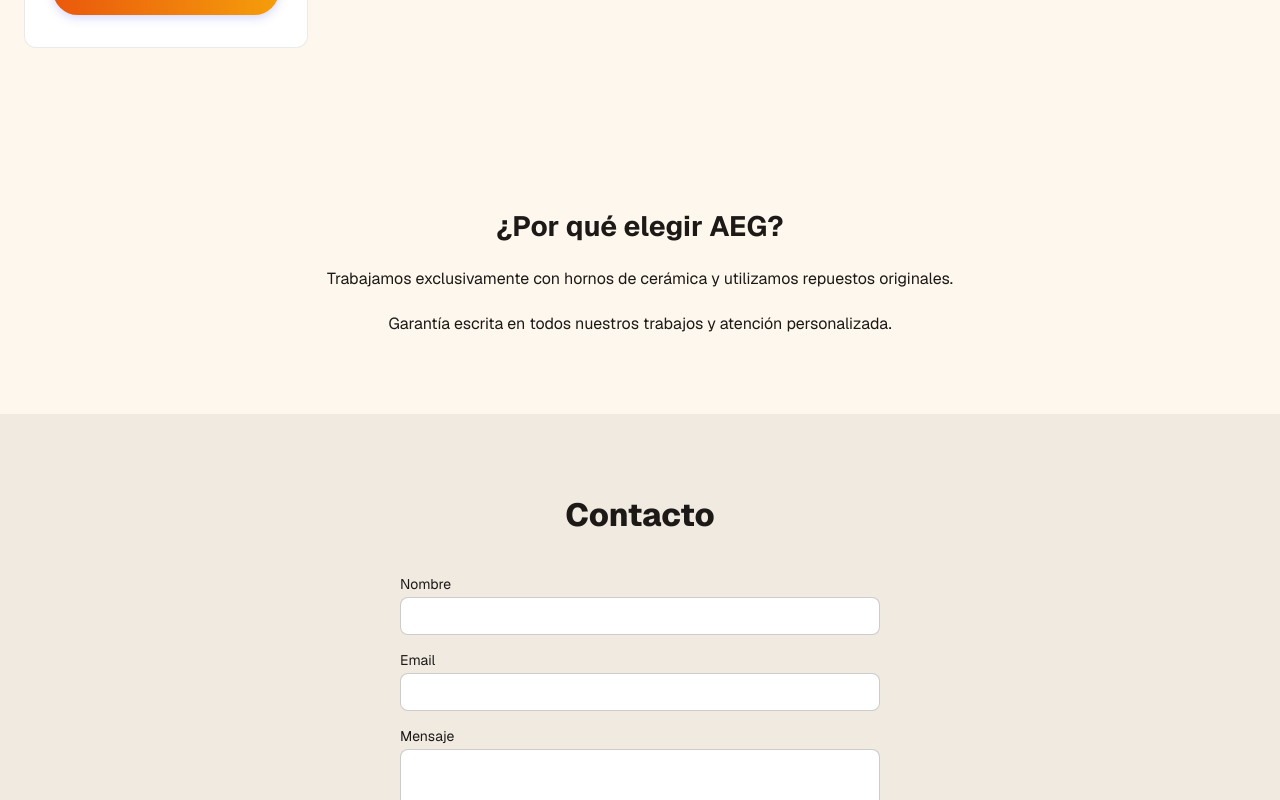
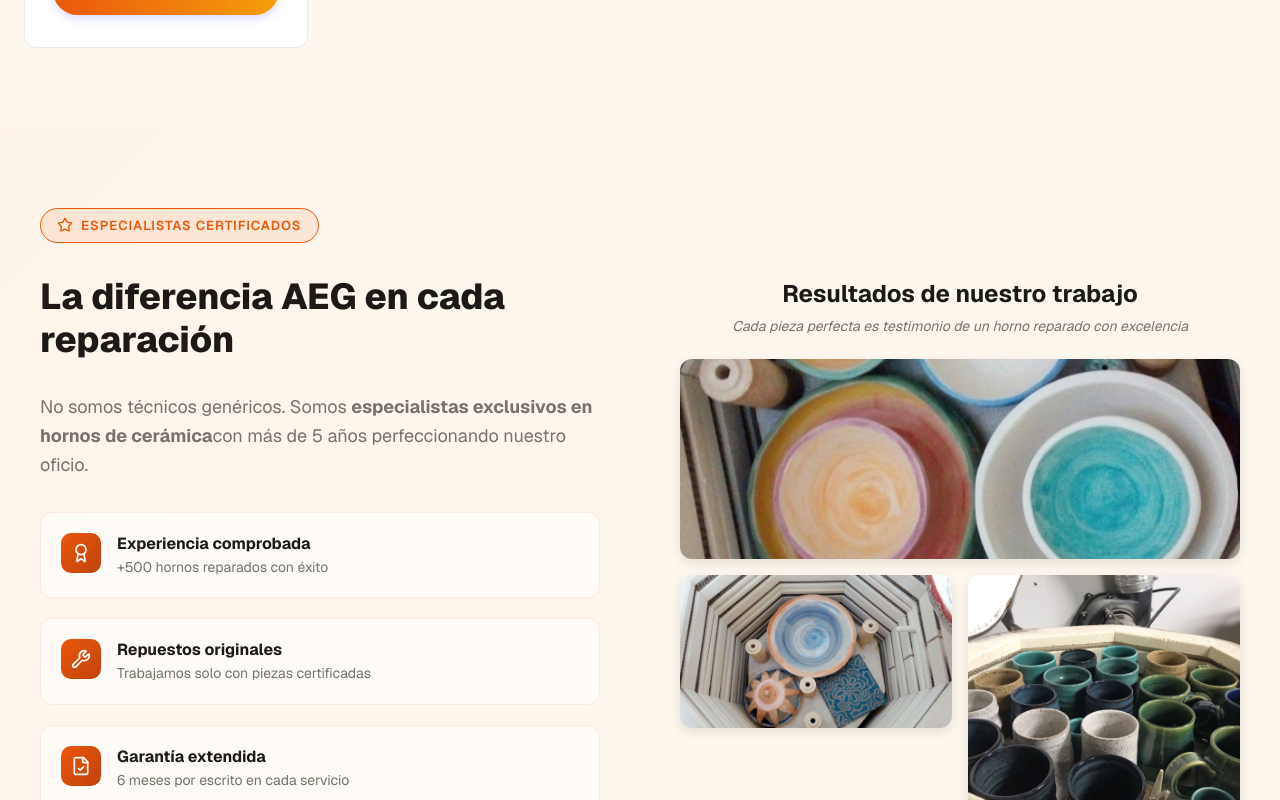
Before and after one commit to cero-vivo/AEG-hornos-service, a Next.js app: page / in a window 1280 px wide. Shown: the part 2000-2800 px from the top of the page. Built offline with nearby package versions, Linux system fonts and the light colour scheme.

Commit message:
redising de about

```diff
--- a/src/app/landing.module.css
+++ b/src/app/landing.module.css
@@ -412,6 +412,20 @@
     padding: 14px 20px;
     font-size: 14px;
   }
+
+  .aboutContent {
+    flex-direction: column;
+    gap: 40px;
+    text-align: center;
+  }
+
+  .galleryGrid {
+    grid-template-columns: 1fr;
+  }
+
+  .galleryGrid .galleryImage:first-child {
+    grid-column: 1;
+  }
 }
 
 /* services section update for spacing */
@@ -510,15 +524,157 @@
 /* about section tweaks */
 .about {
   padding: 80px 24px;
+  background: linear-gradient(135deg, rgba(234, 88, 12, 0.02) 0%, transparent 30%);
+}
+
+.aboutContent {
+  max-width: 1200px;
+  margin: 0 auto;
+  display: flex;
+  gap: 80px;
+  align-items: center;
+}
+
+.aboutText {
+  flex: 1;
   display: flex;
   flex-direction: column;
+  gap: 32px;
+}
+
+.aboutBadge {
+  display: inline-flex;
   align-items: center;
+  gap: 8px;
+  background: rgba(234, 88, 12, 0.1);
+  border: 1px solid var(--accent);
+  color: var(--accent);
+  padding: 8px 16px;
+  border-radius: 9999px;
+  font-size: 13px;
+  font-weight: 600;
+  text-transform: uppercase;
+  letter-spacing: 1px;
+  width: fit-content;
+}
+
+.aboutBadgeIcon {
+  color: var(--accent);
+}
+
+.about h2 {
+  font-size: 36px;
+  font-weight: 800;
+  line-height: 1.2;
+  color: var(--foreground);
+  margin: 0;
+}
+
+.aboutLead {
+  font-size: 18px;
+  line-height: 1.6;
+  color: #78716c;
+}
+
+.features {
+  display: flex;
+  flex-direction: column;
+  gap: 20px;
+}
+
+.feature {
+  display: flex;
+  align-items: flex-start;
+  gap: 16px;
+  padding: 20px;
+  background: rgba(255, 255, 255, 0.5);
+  border-radius: 12px;
+  border: 1px solid rgba(234, 88, 12, 0.1);
+  transition: all 0.2s ease;
+}
+
+.feature:hover {
+  background: rgba(255, 255, 255, 0.8);
+  border-color: var(--accent);
+  transform: translateY(-2px);
+}
+
+.featureIcon {
+  width: 40px;
+  height: 40px;
+  border-radius: 10px;
+  background: linear-gradient(135deg, var(--accent) 0%, var(--accent-dark) 100%);
+  color: #fff;
+  display: flex;
+  align-items: center;
+  justify-content: center;
+  flex-shrink: 0;
+}
+
+.featureContent {
+  display: flex;
+  flex-direction: column;
+  gap: 4px;
+}
+
+.featureContent strong {
+  font-size: 16px;
+  font-weight: 700;
+  color: var(--foreground);
+}
+
+.featureContent span {
+  font-size: 14px;
+  color: #78716c;
+  line-height: 1.4;
+}
+
+.resultsGallery {
+  flex: 1;
+  display: flex;
+  flex-direction: column;
   gap: 24px;
 }
 
-.about h2 {
-  font-size: 28px;
+.resultsGallery h3 {
+  font-size: 24px;
   font-weight: 700;
+  color: var(--foreground);
+  text-align: center;
+}
+
+.gallerySubtext {
+  font-size: 14px;
+  color: #78716c;
+  text-align: center;
+  font-style: italic;
+  margin-top: -16px;
+}
+
+.galleryGrid {
+  display: grid;
+  grid-template-columns: 1fr 1fr;
+  gap: 16px;
+}
+
+.galleryGrid .galleryImage:first-child {
+  grid-column: 1 / -1;
+  height: 200px;
+  object-fit: cover;
+}
+
+.galleryImage {
+  width: 100%;
+  height: auto;
+  border-radius: 12px;
+  object-fit: cover;
+  transition: transform 0.2s ease, box-shadow 0.2s ease;
+  box-shadow: 0 4px 12px rgba(0, 0, 0, 0.1);
+}
+
+.galleryImage:hover {
+  transform: scale(1.02);
+  box-shadow: 0 8px 20px rgba(0, 0, 0, 0.15);
 }
 
 /* contact */
--- a/src/app/page.tsx
+++ b/src/app/page.tsx
@@ -5,7 +5,7 @@ import Image from "next/image";
 import styles from "./landing.module.css";
 import ServiceCard from "../components/ServiceCard";
 import ContactForm from "../components/ContactForm";
-import { Flame, Shield, Check, ShoppingCart } from "lucide-react";
+import { Flame, Shield, Check, ShoppingCart, Award, Wrench, FileCheck, Star, Users, Clock } from "lucide-react";
 
 export default function Home() {
   const [selectedServices, setSelectedServices] = useState<string[]>([]);
@@ -127,8 +127,8 @@ export default function Home() {
           <div className={styles.heroVisual}>
             <div className={styles.imageContainer}>
               <Image
-                src="/hero-horno.jpg"
-                alt="Técnico profesional reparando horno de cerámica"
+                src="/hornos/horno1.jpg"
+                alt="Horno de cerámica profesional - Reparación AEG"
                 width={500}
                 height={600}
                 className={styles.heroImage}
@@ -138,8 +138,8 @@ export default function Home() {
                   <Check size={20} />
                 </div>
                 <div className={styles.cardText}>
-                  <strong>Diagnóstico gratuito</strong>
-                  <span>En tu domicilio</span>
+                  <strong>Reparación garantizada</strong>
+                  <span>Hornos como nuevos</span>
                 </div>
               </div>
             </div>
@@ -169,9 +169,86 @@ export default function Home() {
       </section>
 
       <section className={styles.about}>
-        <h2>¿Por qué elegir AEG?</h2>
-        <p>Trabajamos exclusivamente con hornos de cerámica y utilizamos repuestos originales.</p>
-        <p>Garantía escrita en todos nuestros trabajos y atención personalizada.</p>
+        <div className={styles.aboutContent}>
+          <div className={styles.aboutText}>
+            <div className={styles.aboutBadge}>
+              <Star className={styles.aboutBadgeIcon} size={16} />
+              <span>Especialistas Certificados</span>
+            </div>
+            <h2>La diferencia AEG en cada reparación</h2>
+            <p className={styles.aboutLead}>
+              No somos técnicos genéricos. Somos <strong>especialistas exclusivos en hornos de cerámica</strong>
+              con más de 5 años perfeccionando nuestro oficio.
+            </p>
+            <div className={styles.features}>
+              <div className={styles.feature}>
+                <div className={styles.featureIcon}>
+                  <Award size={20} />
+                </div>
+                <div className={styles.featureContent}>
+                  <strong>Experiencia comprobada</strong>
+                  <span>+500 hornos reparados con éxito</span>
+                </div>
+              </div>
+              <div className={styles.feature}>
+                <div className={styles.featureIcon}>
+                  <Wrench size={20} />
+                </div>
+                <div className={styles.featureContent}>
+                  <strong>Repuestos originales</strong>
+                  <span>Trabajamos solo con piezas certificadas</span>
+                </div>
+              </div>
+              <div className={styles.feature}>
+                <div className={styles.featureIcon}>
+                  <FileCheck size={20} />
+                </div>
+                <div className={styles.featureContent}>
+                  <strong>Garantía extendida</strong>
+                  <span>6 meses por escrito en cada servicio</span>
+                </div>
+              </div>
+              <div className={styles.feature}>
+                <div className={styles.featureIcon}>
+                  <Clock size={20} />
+                </div>
+                <div className={styles.featureContent}>
+                  <strong>Respuesta rápida</strong>
+                  <span>Te contactamos en menos de 24hs</span>
+                </div>
+              </div>
+            </div>
+          </div>
+          <div className={styles.resultsGallery}>
+            <h3>Resultados de nuestro trabajo</h3>
+            <p className={styles.gallerySubtext}>
+              Cada pieza perfecta es testimonio de un horno reparado con excelencia
+            </p>
+            <div className={styles.galleryGrid}>
+              <Image
+                src="/hornos/piezas1.jpg"
+                alt="Piezas cerámicas cocidas perfectamente"
+                width={200}
+                height={150}
+                className={styles.galleryImage}
+              />
+              <Image
+                src="/hornos/piezas0.jpg"
+                alt="Cerámica terminada con acabado profesional"
+                width={200}
+                height={150}
+                className={styles.galleryImage}
+              />
+              <Image
+                src="/hornos/piezas2.jpg"
+                alt="Trabajos en cerámica realizados con hornos reparados"
+                width={200}
+                height={150}
+                className={styles.galleryImage}
+              />
+            </div>
+          </div>
+        </div>
       </section>
 
       <section id="contacto" className={styles.contact}>
--- a/src/components/ServiceCard.module.css
+++ b/src/components/ServiceCard.module.css
@@ -98,12 +98,23 @@
 }
 
 .details {
-  list-style: disc inside;
+  list-style: none;
   padding-left: 0;
   display: flex;
   flex-direction: column;
   gap: 4px;
   font-size: 14px;
+}
+
+.details li {
+  display: flex;
+  align-items: center;
+  gap: 8px;
+}
+
+.details li svg {
+  color: var(--accent);
+  flex-shrink: 0;
 }
 
 .price {
--- a/src/components/ServiceCard.tsx
+++ b/src/components/ServiceCard.tsx
@@ -2,7 +2,7 @@
 
 import { useState } from "react";
 import styles from "./ServiceCard.module.css";
-import { Search, Sparkles, Wrench, Video, Settings } from "lucide-react";
+import { Search, Sparkles, Wrench, Video, Settings, Clock, MapPin } from "lucide-react";
 
 const iconMap = {
   Search,
@@ -59,8 +59,18 @@ export default function ServiceCard({
       <p className={styles.price}>{price}</p>
       <p className={styles.description}>{description}</p>
       <ul className={styles.details}>
-        {duration && <li>🕐 {duration}</li>}
-        {location && <li>📍 {location}</li>}
+        {duration && (
+          <li>
+            <Clock size={14} />
+            <span>{duration}</span>
+          </li>
+        )}
+        {location && (
+          <li>
+            <MapPin size={14} />
+            <span>{location}</span>
+          </li>
+        )}
       </ul>
       <button className={styles.cta}>
         {isSelected ? "¡Seleccionado!" : ctaText}
```
